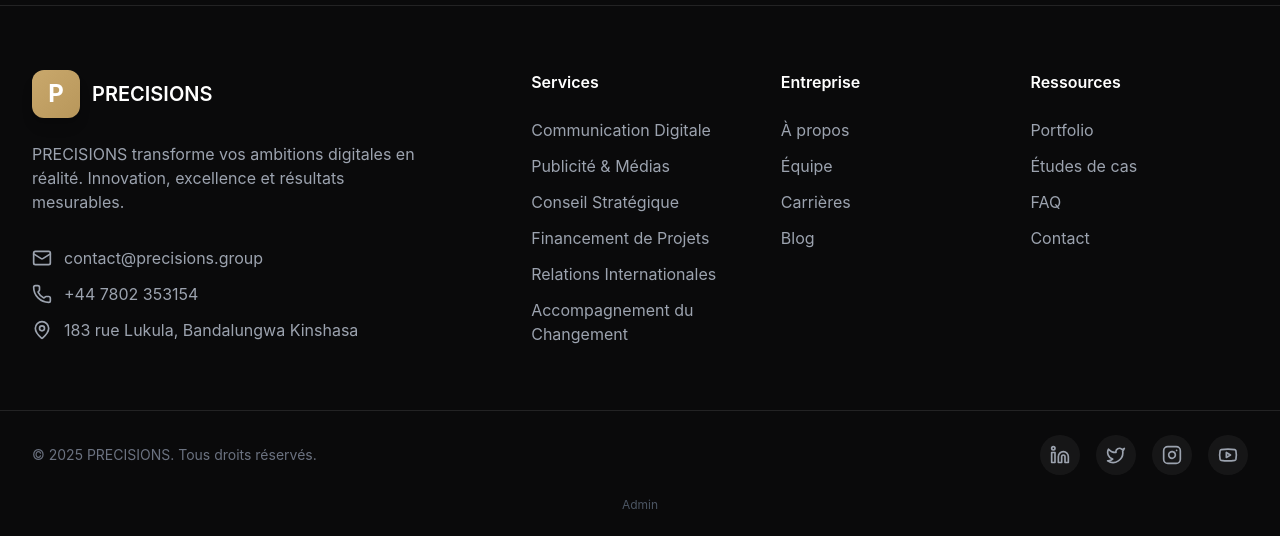
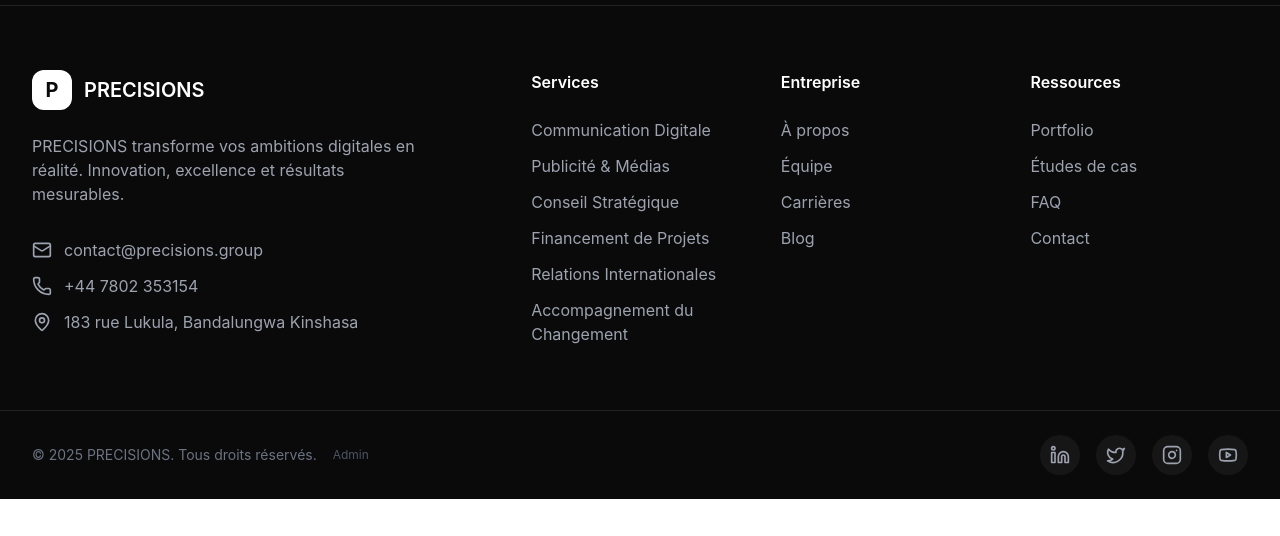
Before and after one commit to louis-Q14/group-precision, a React (Vite) app: page / in a window 1280 px wide. Shown: the part 3635-4171 px from the top of the page. After the commit the page ends 4134 px from the top, so only its background shows below. Built offline with nearby package versions, Linux system fonts and the light colour scheme; no server answers.

Commit message:
Bouton Admin Footer

```diff
--- a/src/components/navigation/Footer.jsx
+++ b/src/components/navigation/Footer.jsx
@@ -100,8 +100,8 @@ export default function Footer() {
           {/* Brand */}
           <div className="lg:col-span-2">
             <div className="flex items-center gap-3 mb-6">
-              <div className="w-12 h-12 rounded-xl bg-gradient-to-br from-[#C9A86C] to-[#B8975B] flex items-center justify-center shadow-lg">
-                <span className="text-2xl font-bold text-white">P</span>
+              <div className="w-10 h-10 rounded-xl bg-white flex items-center justify-center">
+                <span className="text-xl font-bold text-[#0A0A0B]">P</span>
               </div>
               <span className="text-xl font-semibold">PRECISIONS</span>
             </div>
@@ -181,9 +181,17 @@ export default function Footer() {
       <div className="border-t border-white/10">
         <div className="max-w-7xl mx-auto px-6 lg:px-8 py-6">
           <div className="flex flex-col md:flex-row items-center justify-between gap-4">
-            <p className="text-gray-500 text-sm">
-              © {new Date().getFullYear()} PRECISIONS. {t('footer.copyright')}
-            </p>
+            <div className="flex items-center gap-4">
+              <p className="text-gray-500 text-sm">
+                © {new Date().getFullYear()} PRECISIONS. {t('footer.copyright')}
+              </p>
+              <Link
+                to={createPageUrl('Admin')}
+                className="text-gray-600 hover:text-[#C9A86C] transition-colors text-xs"
+              >
+                Admin
+              </Link>
+            </div>
             <div className="flex items-center gap-4">
               {socialLinks.map((social) => (
                 <motion.a
@@ -198,14 +206,6 @@ export default function Footer() {
               ))}
             </div>
           </div>
-          <div className="text-center mt-4">
-            <Link
-              to={createPageUrl('Admin')}
-              className="text-gray-600 hover:text-[#C9A86C] transition-colors text-xs"
-            >
-              Admin
-            </Link>
-          </div>
         </div>
       </div>
     </footer>
```
